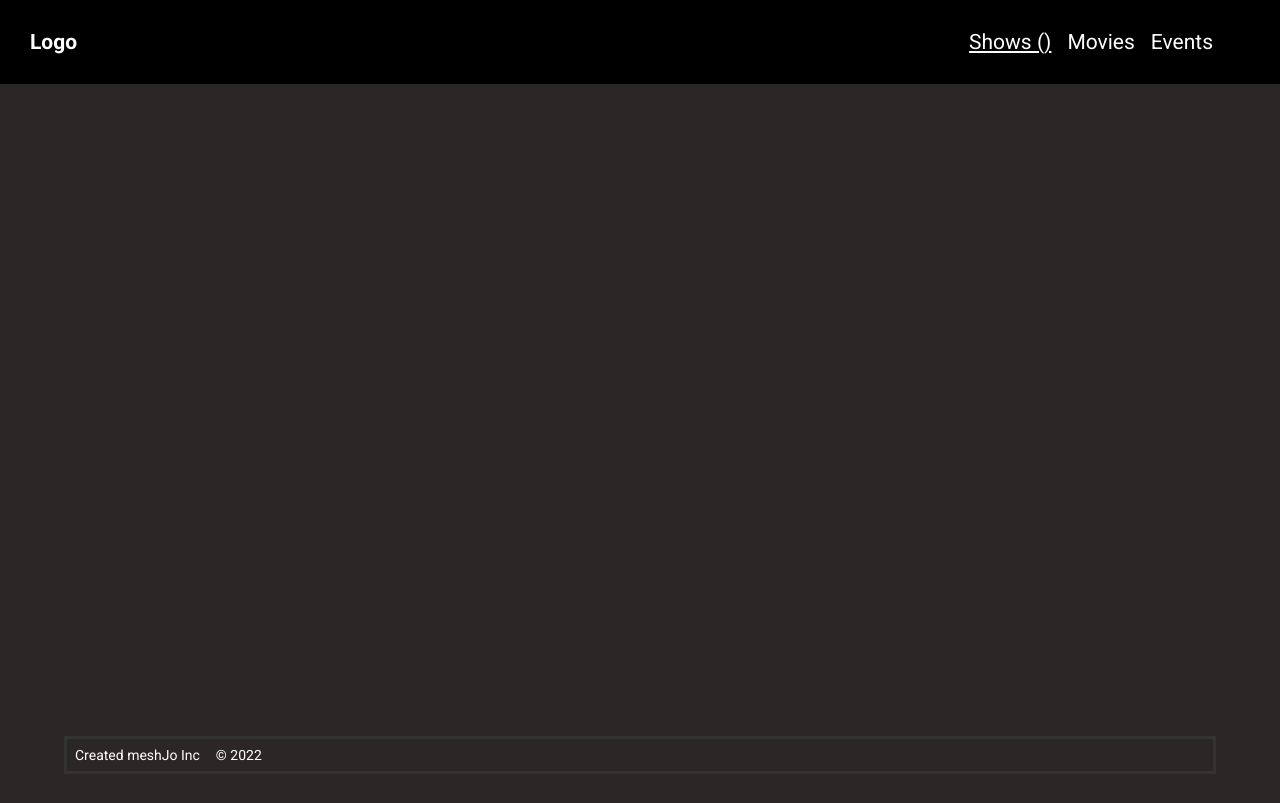
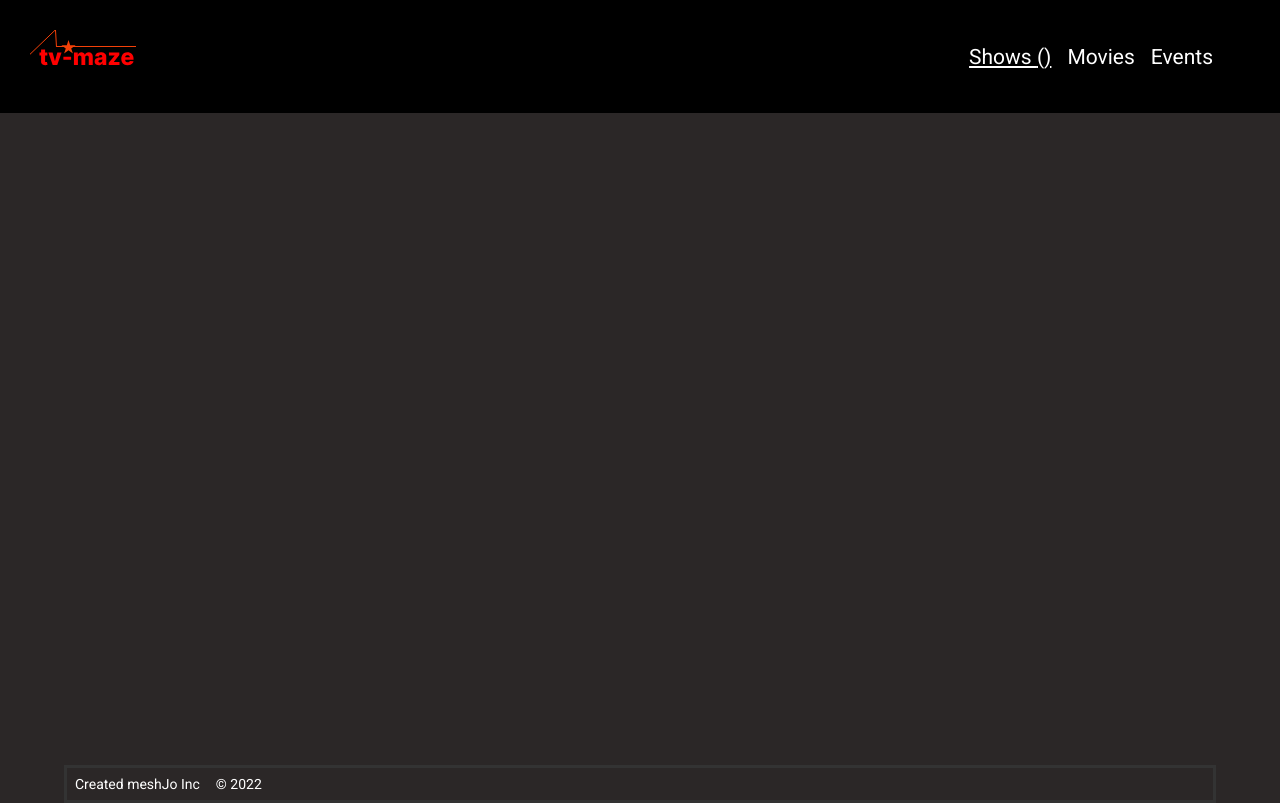
Before and after one commit to John-Kibirige/tv-maze, a website built with webpack: page src/index.html in a window 1280 px wide. Built offline with nearby package versions, Linux system fonts and the light colour scheme.

Commit message:
Add tv-maze logo

```diff
--- a/src/index.html
+++ b/src/index.html
@@ -9,7 +9,7 @@
 
   <body>
     <header>
-      <h2>Logo</h2>
+      <a href="./index.html"><img src="" alt="logo" class="logo" /></a>
       <ul class="menu">
         <li class="active">
           <a href="">Shows </a> (<span class="show-count"></span>)
--- a/src/index.js
+++ b/src/index.js
@@ -1 +1,5 @@
 import './styles/tvmaze.css';
+import logo from './assets/tv-maze-logo.svg';
+
+const tvMazeLogo = document.querySelector('.logo');
+tvMazeLogo.src = logo;
```
Also changed, not shown: dist/bundle.js, dist/index.html.
